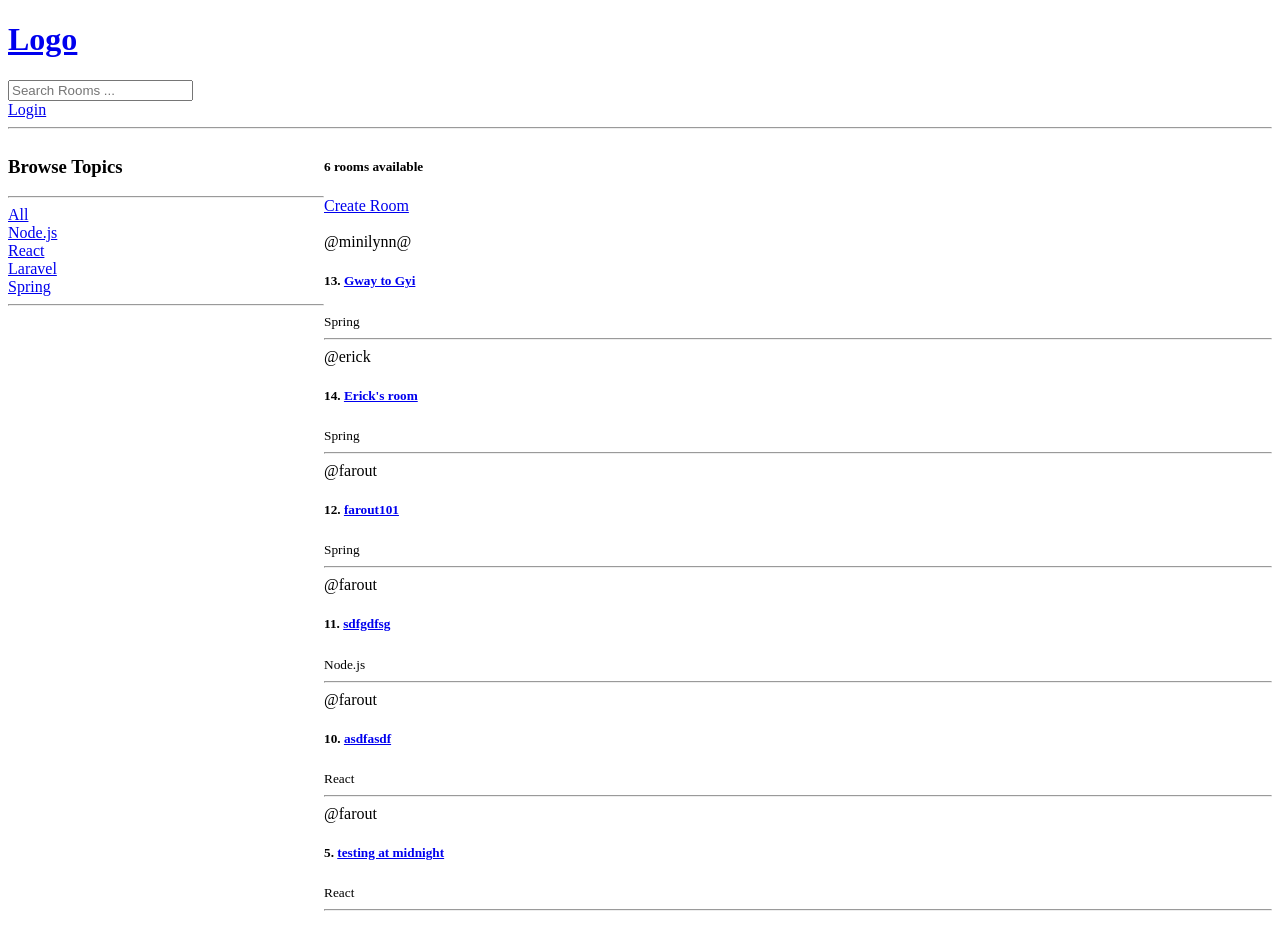
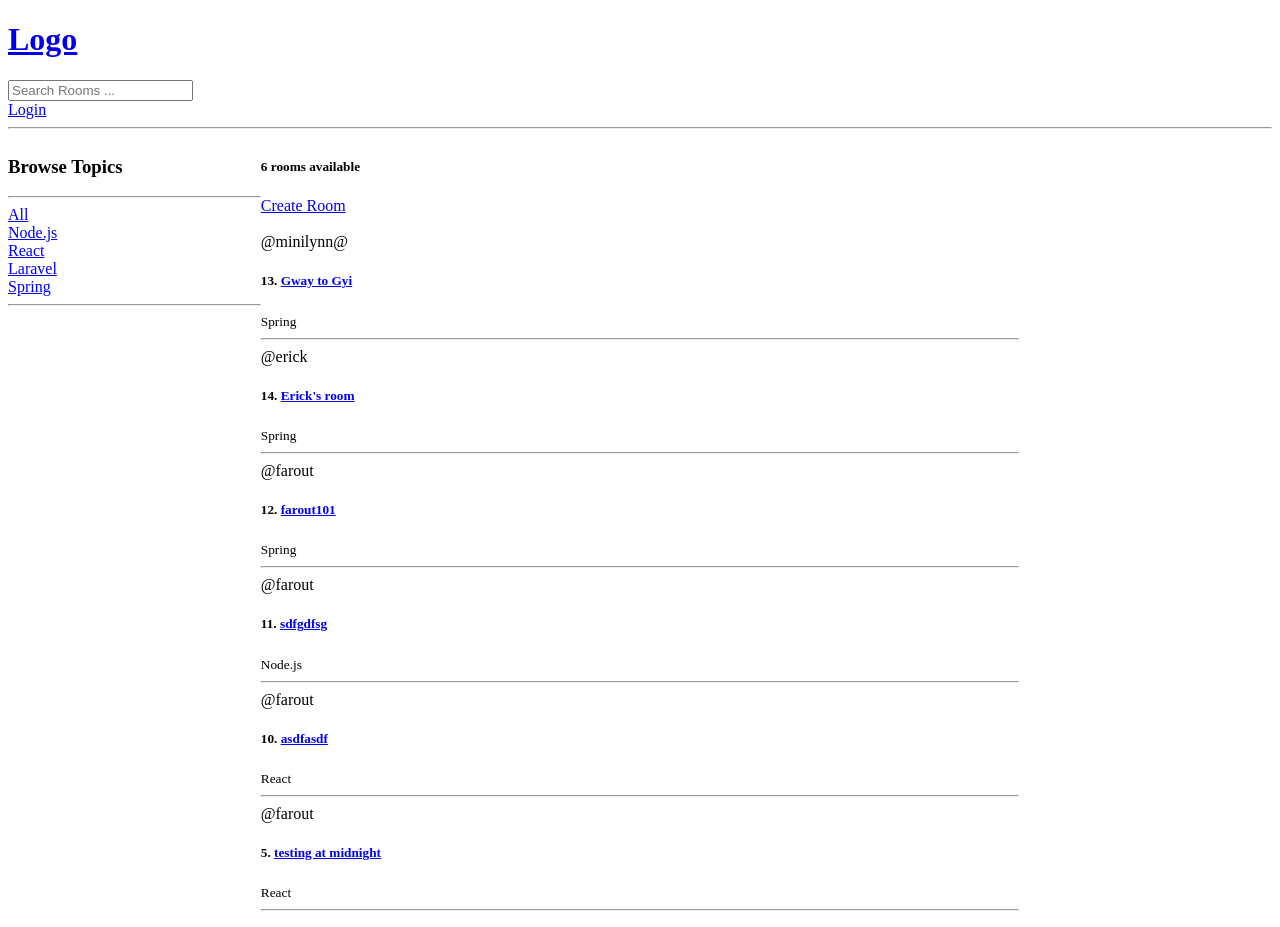
Before and after one commit to farout101/Uni_Geeks_xD, a Django app: page / in a window 1280 px wide. Run offline with Django 5.2, Linux system fonts and the light colour scheme; data comes from the database, SQL or seed files in the repository; both versions use the stored data as it was after the commit.

Commit message:
Update home layout to include an additional column and redirect to home after room deletion

```diff
--- a/project/templates/project/home.html
+++ b/project/templates/project/home.html
@@ -5,7 +5,7 @@
 <style>
     .home-container {
         display: grid;
-        grid-template-columns: 1fr 3fr;
+        grid-template-columns: 1fr 3fr 1fr;
     }
 </style>
 
--- a/project/views.py
+++ b/project/views.py
@@ -112,6 +112,7 @@ def deleteRoom(request, pk):
         return HttpResponse("You are not allowed here")
     if request.method == 'POST':
         room.delete()
+        return redirect('home')
     return render(request, 'project/delete.html', {'obj':room})
 
 @login_required(login_url='login')
@@ -121,4 +122,5 @@ def deleteMessage(request, pk):
         return HttpResponse("You are not allowed here")
     if request.method == 'POST':
         message.delete()
+        return redirect('room', pk=message.room.id)
     return render(request, 'project/delete.html', {'obj':message})
```
Also changed, not shown: db.sqlite3.
